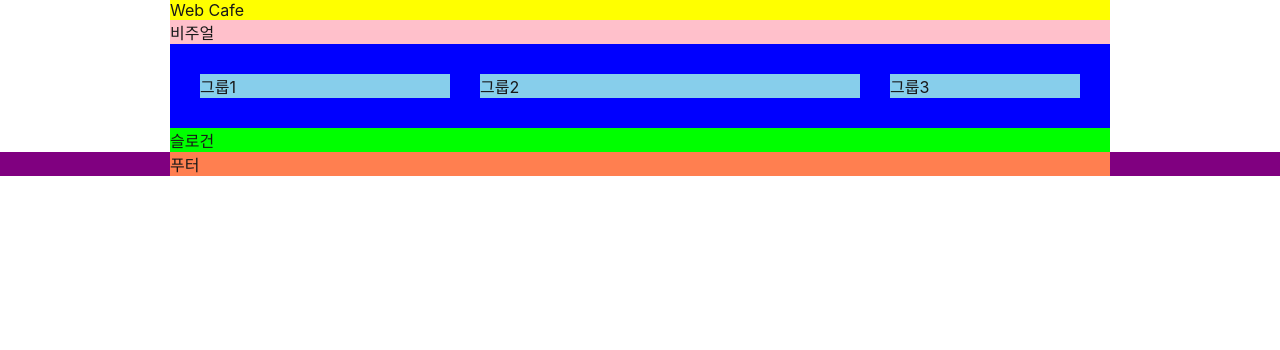
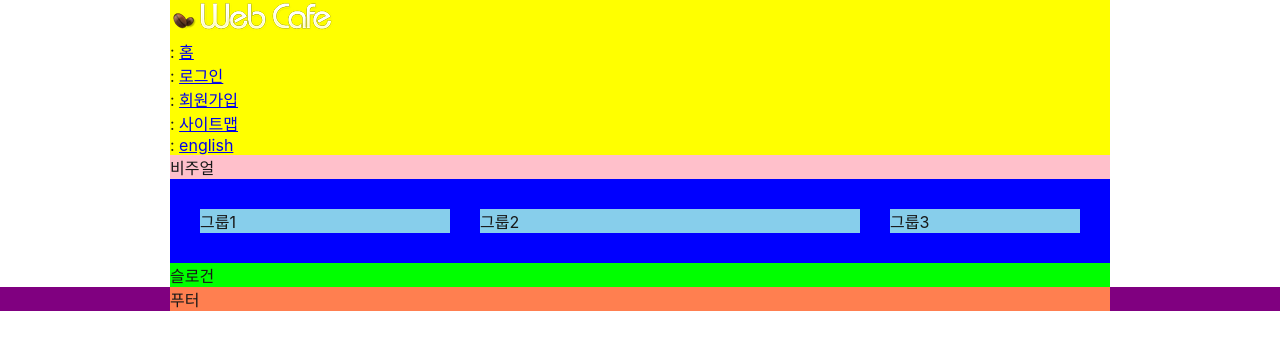
Before and after one commit to dikum98/zeroConnecTo, a website: page HTML5/index.html in a window 1280 px wide. Drawn offline with Linux system fonts and the light colour scheme; a web font is replaced by a local one.

Commit message:
로고 및 메인 메뉴 마크업

```diff
--- a/HTML5/index.html
+++ b/HTML5/index.html
@@ -7,7 +7,31 @@
   </head>
   <body>
     <header class="header">
-      <h1>Web Cafe</h1>
+      <h1 class="logo">
+        <a href="/"><img src="./assets/logo.png" alt="" /></a>
+      </h1>
+      <ul class="member">
+        <li>
+          <span aria-hidden="true">:</span>
+          <a href="/">홈</a>
+        </li>
+        <li>
+          <span aria-hidden="true">:</span>
+          <a href="/">로그인</a>
+        </li>
+        <li>
+          <span aria-hidden="true">:</span>
+          <a href="/">회원가입</a>
+        </li>
+        <li>
+          <span aria-hidden="true">:</span>
+          <a href="/">사이트맵</a>
+        </li>
+        <li>
+          <span aria-hidden="true">:</span>
+          <a href="/">english</a>
+        </li>
+      </ul>
     </header>
     <div class="visual">비주얼</div>
     <main class="main">
```
